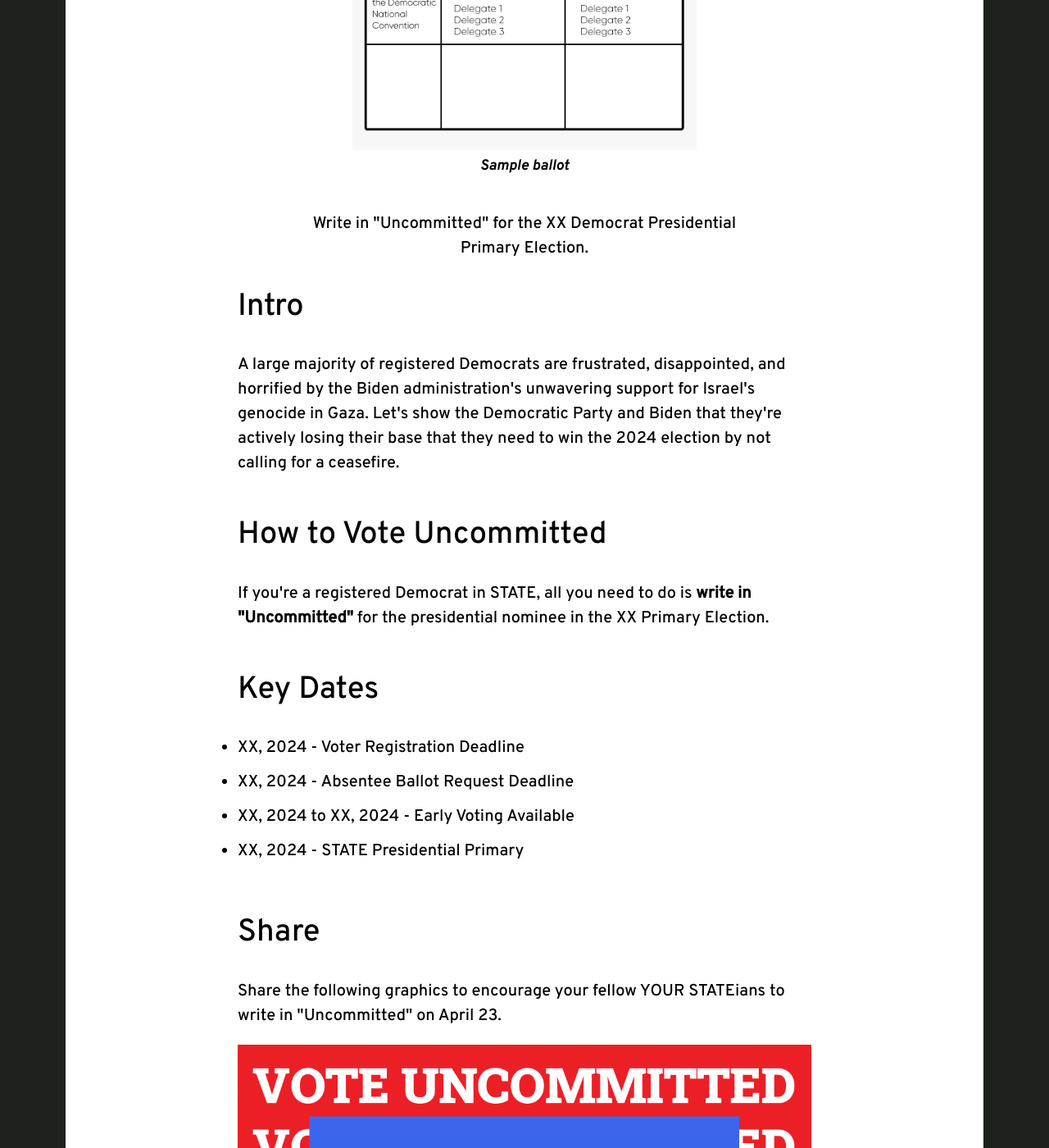
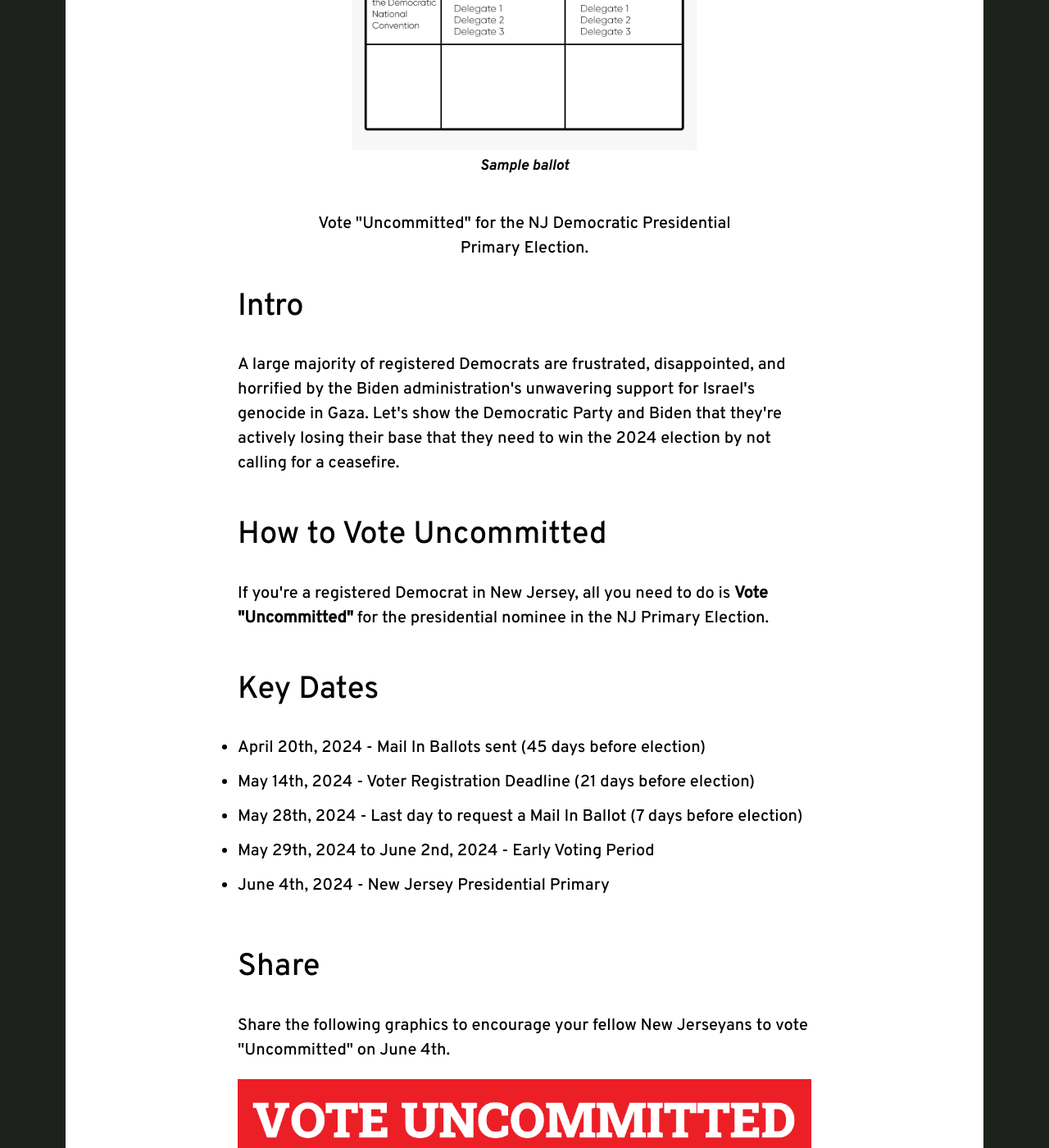
Before and after one commit to dsa-ntc/uncommittednj.org, a Jekyll site: the page built from index.html, in a window 1280 px wide and 1400 px high, scrolled down 467 px. Shown: the whole window at 82% size. Built offline with Jekyll 4.4.1, drawn with Linux system fonts in a browser that asks for light colours; some of the changed text lies outside the part shown.

Commit message:
updating website copy

```diff
--- a/index.html
+++ b/index.html
@@ -8,23 +8,31 @@ image: /assets/vote-uncommitted.jpg
     <p><em>Say <strong>NO</strong> to Genocide Joe.</em></p>
 
     <figure>
-      <img style="width: 420px;" src="/assets/sample-ballot.png" alt="Sample ballot that says President of the United States, Four Year Term, Choose One, Joseph R Biden, and Write-in with 'Uncommitted' written with an arrow pointing toward it.">
+      <img style="width: 420px;" src="/assets/sample-ballot.png" alt="Sample
+ballot that says President of the United States, Choose One, Joseph R Biden
+under Column A, and 'Uncommitted' written with an arrow pointing toward it.">
       <figcaption><em>Sample ballot</em></figcaption>
     </figure>
 
-    <p>Write in "Uncommitted" for the XX Democrat Presidential Primary Election.</p>
+    <p>Vote "Uncommitted" for the NJ Democratic Presidential Primary Election.</p>
   </div>
 
   <div class='section'>
     <h2>Intro</h2>
 
-    <p>A large majority of registered Democrats are frustrated, disappointed, and horrified by the Biden administration's unwavering support for Israel's genocide in Gaza. Let's show the Democratic Party and Biden that they're actively losing their base that they need to win the 2024 election by not calling for a ceasefire.</p>
+    <p>A large majority of registered Democrats are frustrated, disappointed,
+and horrified by the Biden administration's unwavering support for Israel's
+genocide in Gaza. Let's show the Democratic Party and Biden that they're
+actively losing their base that they need to win the 2024 election by not
+calling for a ceasefire.</p>
   </div>
 
   <div class='section'>
     <h2>How to Vote Uncommitted</h2>
 
-    <p>If you're a registered Democrat in STATE, all you need to do is <strong>write in "Uncommitted"</strong> for the presidential nominee in the XX Primary Election.</p>
+    <p>If you're a registered Democrat in New Jersey, all you need to do is
+<strong>Vote "Uncommitted"</strong> for the presidential nominee in the NJ
+Primary Election.</p>
   </div>
 
   <div class='section'>
@@ -32,16 +40,17 @@ image: /assets/vote-uncommitted.jpg
 
     <ul>
       <li>
-        XX, 2024 - Voter Registration Deadline
+        April 20th, 2024 - Mail In Ballots sent (45 days before election)
+      <li>
+        May 14th, 2024 - Voter Registration Deadline (21 days before election)
       </li>
       <li>
-        XX, 2024 - Absentee Ballot Request Deadline
+       May 28th, 2024 - Last day to request a Mail In Ballot (7 days before election)
+      <li>
+        May 29th, 2024 to June 2nd, 2024 - Early Voting Period
       </li>
       <li>
-        XX, 2024 to XX, 2024 - Early Voting Available
-      </li>
-      <li>
-        XX, 2024 - STATE Presidential Primary
+        June 4th, 2024 - New Jersey Presidential Primary
       </li>
     </ul>
   </div>
@@ -49,7 +58,8 @@ image: /assets/vote-uncommitted.jpg
   <div class='section'>
     <h2>Share</h2>
 
-    <p>Share the following graphics to encourage your fellow YOUR STATEians to write in "Uncommitted" on April 23.</p>
+    <p>Share the following graphics to encourage your fellow New Jerseyans to
+vote "Uncommitted" on June 4th.</p>
 
     <img src="/assets/vote-uncommitted-social.png">
 
@@ -57,6 +67,6 @@ image: /assets/vote-uncommitted.jpg
   </div>
 
   <div class='section cta'>
-    <a href='/faq' class='btn'>Learn more about Vote Uncommitted</a>
+    <a href='/faq' class='btn'>Learn more about Vote Uncommitted NJ</a>
   </div>
 </div>
```
Also changed, not shown: faq.md (+13 -6 lines).
